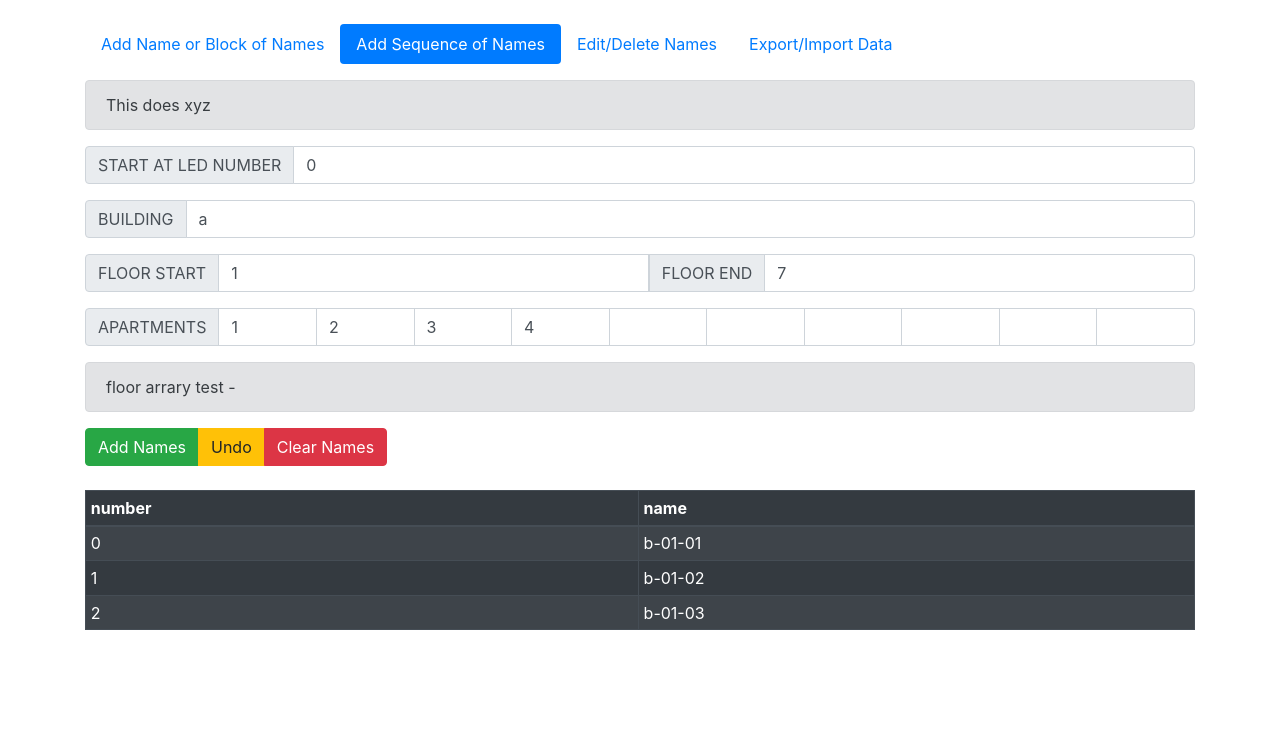
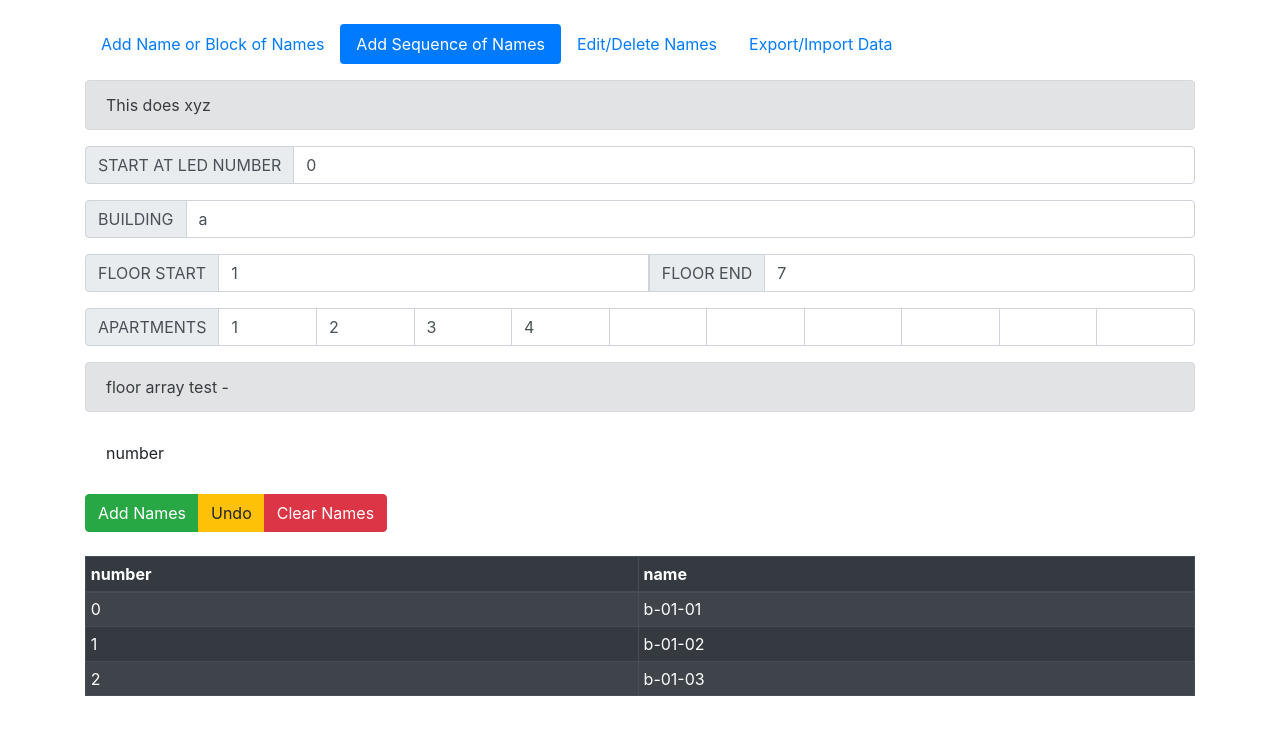
Before and after one commit to samumo/RAMLED-Config, a React (Create React App) app in the folder ramled-config/: page / in a window 1280 px wide. Both pictures are taken after a click on the tab "Add Sequence of Names". Shown: the top 734 px of the page. Built offline with nearby package versions, Linux system fonts and the light colour scheme.

Commit message:
dev to app.js

```diff
--- a/ramled-config/src/App.js
+++ b/ramled-config/src/App.js
@@ -327,30 +327,27 @@ class Generator extends React.Component {
     return floorArray;
   }
 
-    if(sequenceStateObjectClone['building'] === null) {
+    if(sequenceStateObjectClone['building'] === '') {
       this.setState({jsonData: outputNameArray});
-    } else if(sequenceStateObjectClone['floorStart'] === null) {
+    } else if(isNaN(sequenceStateObjectClone['floorStart'])) {
       this.setState({jsonData: outputNameArray});
-    } else if(sequenceStateObjectClone['floorEnd'] === null) {
+    } else if(sequenceStateObjectClone['floorEnd'] === 3) {
     this.setState({jsonData: outputNameArray});
     } else if(sequenceStateObjectClone['apartmentSequence'].length === 0) {
       this.setState({jsonData: outputNameArray})
     } else {
       if(Number(sequenceStateObjectClone['floorStart']) < Number(sequenceStateObjectClone['floorEnd'])) {
-        let floorArray = []
-        for(let i = sequenceStateObjectClone['floorStart']; i <= sequenceStateObjectClone['floorEnd']; i++) {
-          if(i < 10) {
-            floorArray.push('0' + i);
+        this.setState({
+          jsonDataTest: floorArrayGen(sequenceStateObjectClone['floorStart'], sequenceStateObjectClone['floorEnd'])
+        })
       } else {
-            floorArray.push(i);
-          }
-        }
         this.setState({
-          jsonDataTest: floorArray
+          jsonDataTest: floorArrayGen(sequenceStateObjectClone['floorEnd'], sequenceStateObjectClone['floorStart']).reverse()
         })
       }
     }
   }
+
 
   render() {
     const btnBlockAdd = <Button onClick={this.handleExecuteBlock} variant="success">Add Names</Button>;
@@ -453,7 +450,9 @@ class Generator extends React.Component {
                                   onChange={this.handleChangeSequenceApartments9.bind(this)}/>
             </InputGroup>
 
-            <Alert variant="secondary">floor arrary test - {this.state.jsonDataTest}</Alert>
+            <Alert variant="secondary">floor array test - {this.state.jsonDataTest}</Alert>
+            <Alert >{typeof this.state.sequenceInput['startNum']}</Alert>
+
 
             <ButtonGroup>
               {btnSeqAdd}
```
Lines whose indentation alone changed are shown as unchanged.
